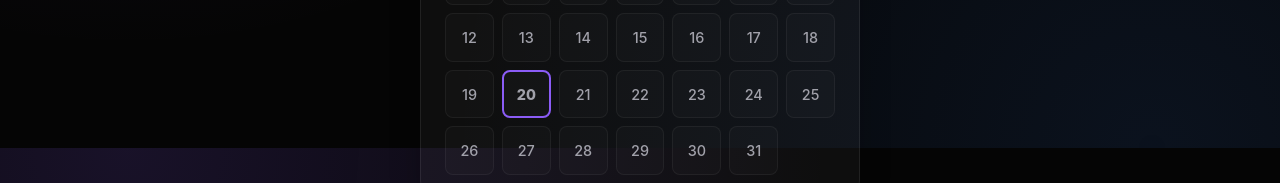
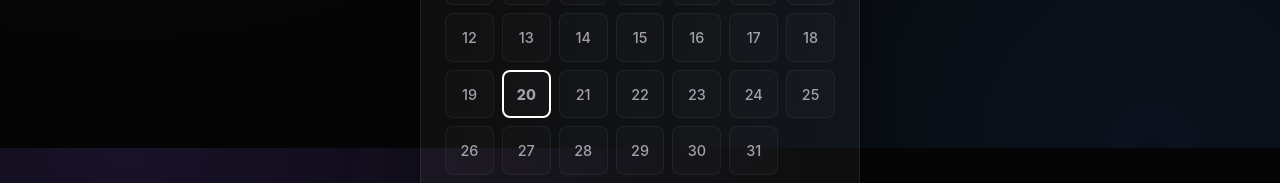
Before and after one commit to Princerai911/Discipline, a Next.js app: page /stats in a window 1280 px wide. Shown: the part 652-835 px from the top of the page. Built offline with nearby package versions, Linux system fonts and the light colour scheme; no server answers; the database is empty.

Commit message:
feat: strict traffic light color coding for stats

```diff
--- a/src/app/stats/page.js
+++ b/src/app/stats/page.js
@@ -121,11 +121,16 @@ export default function StatsPage() {
     setCurrentDate(new Date(year, month + 1, 1));
   };
 
-  const getOpacityForCount = (count) => {
-    if (!count || count === 0) return 0;
-    if (count === 1) return 0.4;
-    if (count <= 3) return 0.7;
-    return 1;
+  // We calculate maxCompletions globally for the month so the calendar can use it for percentages
+  const validDaysForMax = calendarDays.filter(d => d !== null);
+  const maxCompletions = Math.max(...validDaysForMax.map(d => completions[d.dateStr] || 0), 1);
+
+  const getColorForPercentage = (count, max) => {
+    if (!count || count === 0) return 'rgba(255, 255, 255, 0.02)';
+    const percentage = count / max;
+    if (percentage >= 0.8) return '#10b981'; // Emerald Green
+    if (percentage >= 0.5) return '#8b5cf6'; // Purple
+    return '#ef4444'; // Red
   };
 
   return (
@@ -196,7 +201,7 @@ export default function StatsPage() {
                 }
 
                 const count = completions[item.dateStr] || 0;
-                const opacity = getOpacityForCount(count);
+                const bgColor = getColorForPercentage(count, maxCompletions);
                 const hasActivity = count > 0;
 
                 // Highlight today
@@ -208,13 +213,13 @@ export default function StatsPage() {
                     title={`${item.dateStr}: ${count} tasks completed`}
                     style={{
                       aspectRatio: '1',
-                      background: hasActivity ? `rgba(139, 92, 246, ${opacity})` : 'rgba(255, 255, 255, 0.02)',
+                      background: bgColor,
                       borderRadius: '8px',
-                      border: isToday ? '2px solid var(--primary)' : '1px solid rgba(255,255,255,0.05)',
+                      border: isToday ? '2px solid white' : '1px solid rgba(255,255,255,0.05)',
                       display: 'flex',
                       alignItems: 'center',
                       justifyContent: 'center',
-                      boxShadow: count > 3 ? '0 0 12px var(--primary-glow)' : 'none',
+                      boxShadow: hasActivity ? `0 0 12px ${bgColor}40` : 'none',
                       transition: 'all 0.2s',
                       color: hasActivity ? 'white' : 'var(--muted-foreground)',
                       fontWeight: isToday ? 800 : (hasActivity ? 700 : 500),
@@ -237,15 +242,12 @@ export default function StatsPage() {
 
           <div style={{ display: 'flex', alignItems: 'flex-end', gap: '4px', height: '150px', width: '100%', overflowX: 'auto', paddingBottom: '0.5rem' }}>
             {(() => {
-              // Get actual days of the month (skip the empty padding slots)
               const validDays = calendarDays.filter(d => d !== null);
-
-              // Find the maximum completions in this specific month for scaling
-              const maxCompletions = Math.max(...validDays.map(d => completions[d.dateStr] || 0), 1); // min 1 to avoid divide by zero
 
               return validDays.map((item) => {
                 const count = completions[item.dateStr] || 0;
                 const heightPercentage = count > 0 ? (count / maxCompletions) * 100 : 2; // 2% minimum height so it's visible
+                const bgColor = getColorForPercentage(count, maxCompletions);
                 const isToday = new Date().toISOString().split('T')[0] === item.dateStr;
 
                 return (
@@ -255,10 +257,10 @@ export default function StatsPage() {
                       style={{
                         width: '100%',
                         height: `${heightPercentage}%`,
-                        background: count > 0 ? (isToday ? 'var(--primary)' : 'var(--primary-glow)') : 'rgba(255,255,255,0.05)',
+                        background: count > 0 ? bgColor : 'rgba(255,255,255,0.05)',
                         borderRadius: '4px 4px 0 0',
                         transition: 'height 0.3s ease, background 0.3s ease',
-                        boxShadow: count > 0 && isToday ? '0 0 10px var(--primary-glow)' : 'none'
+                        boxShadow: count > 0 && isToday ? `0 0 10px ${bgColor}60` : 'none'
                       }}
                     ></div>
                   </div>
```
